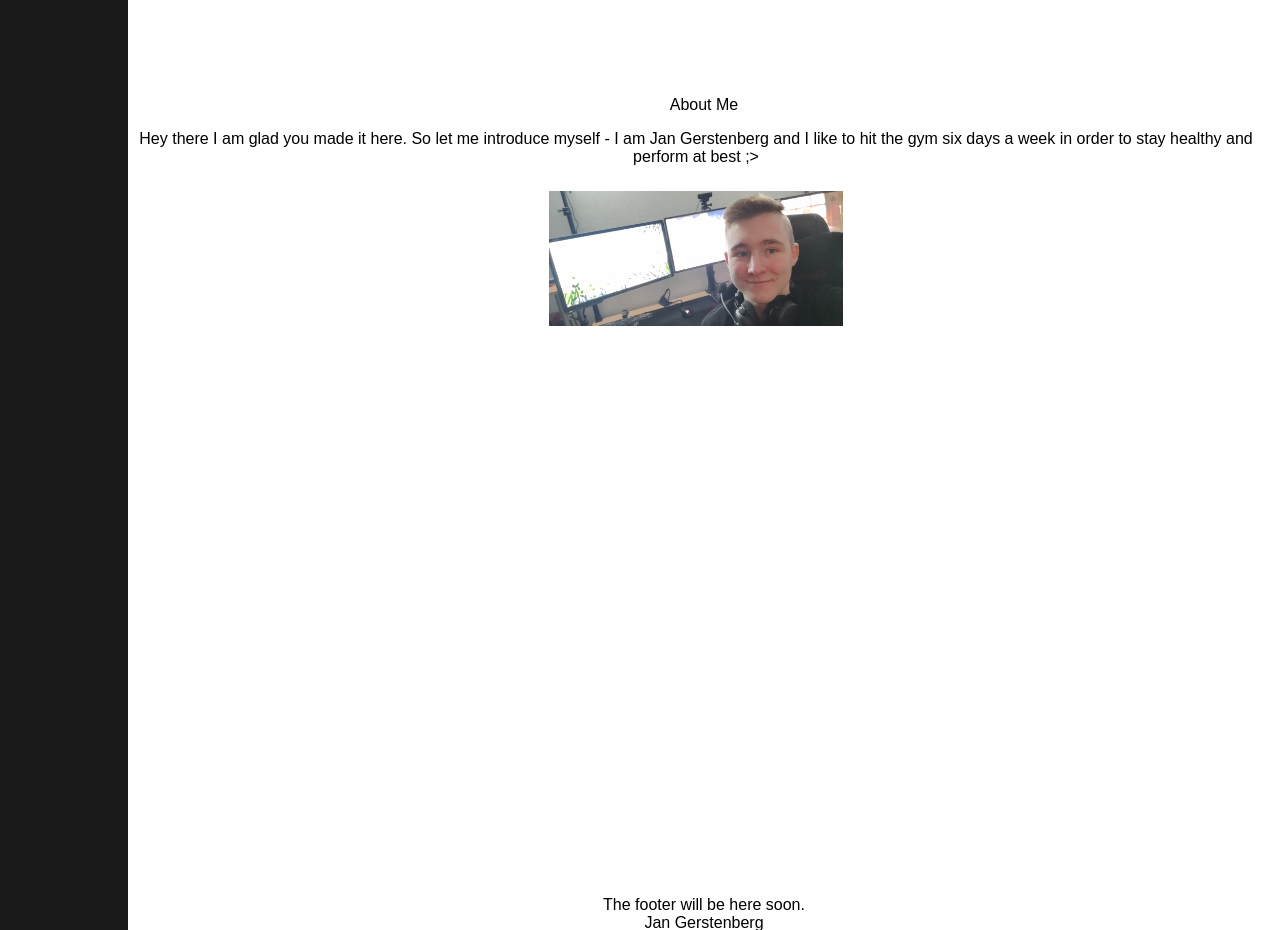
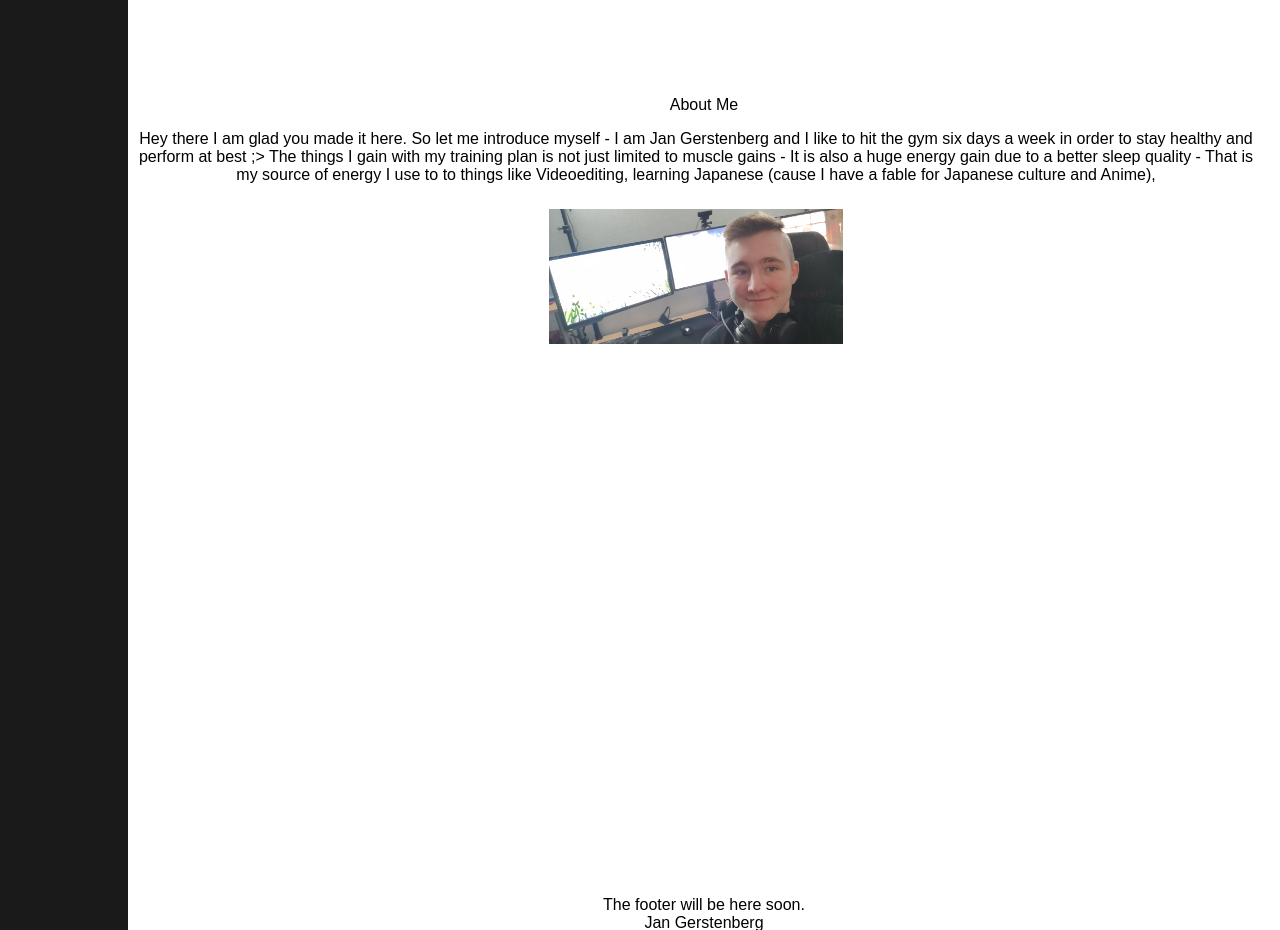
Before and after one commit to gboerg/gboerg.github.io, a plain HTML site: page index.html in a window 1280 px wide. Shown: the part 2320-3250 px from the top of the page. Drawn offline with Linux system fonts and the light colour scheme.

Commit message:
Update index.html

```diff
--- a/index.html
+++ b/index.html
@@ -129,7 +129,8 @@
         <p>
        Hey there
        I am glad you made it here. So let me introduce myself - I am Jan Gerstenberg and I like to hit the gym six days a week in order to stay healthy and perform at best ;>
-
+       The things I gain with my training plan is not just limited to muscle gains - It is also a huge energy gain due to a better sleep quality - That is my source of energy I use to
+       to things like Videoediting, learning Japanese (cause I have a fable for Japanese culture and Anime),
         </p>
         <div>
           <img class="me" src="assets/pictures/me.jpg" alt="I could be here - But it won't be here - At least not today">
```
